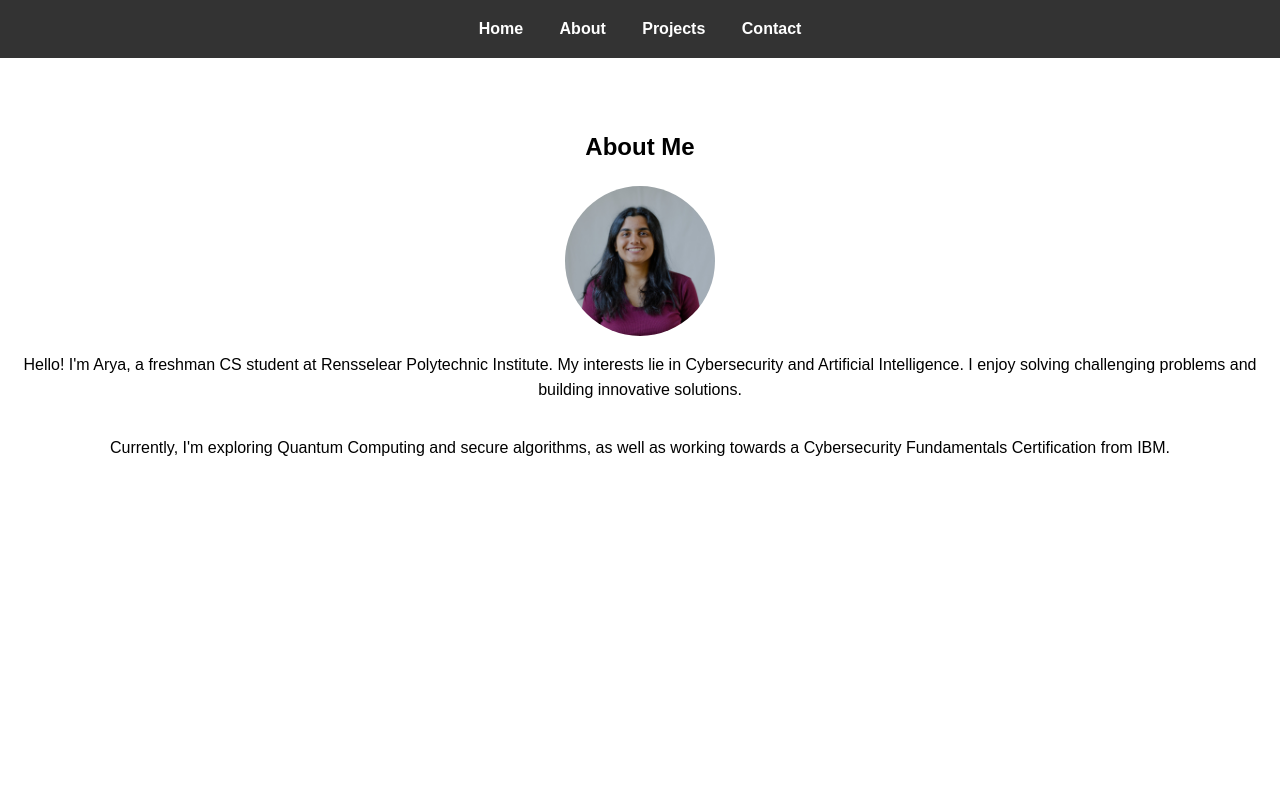
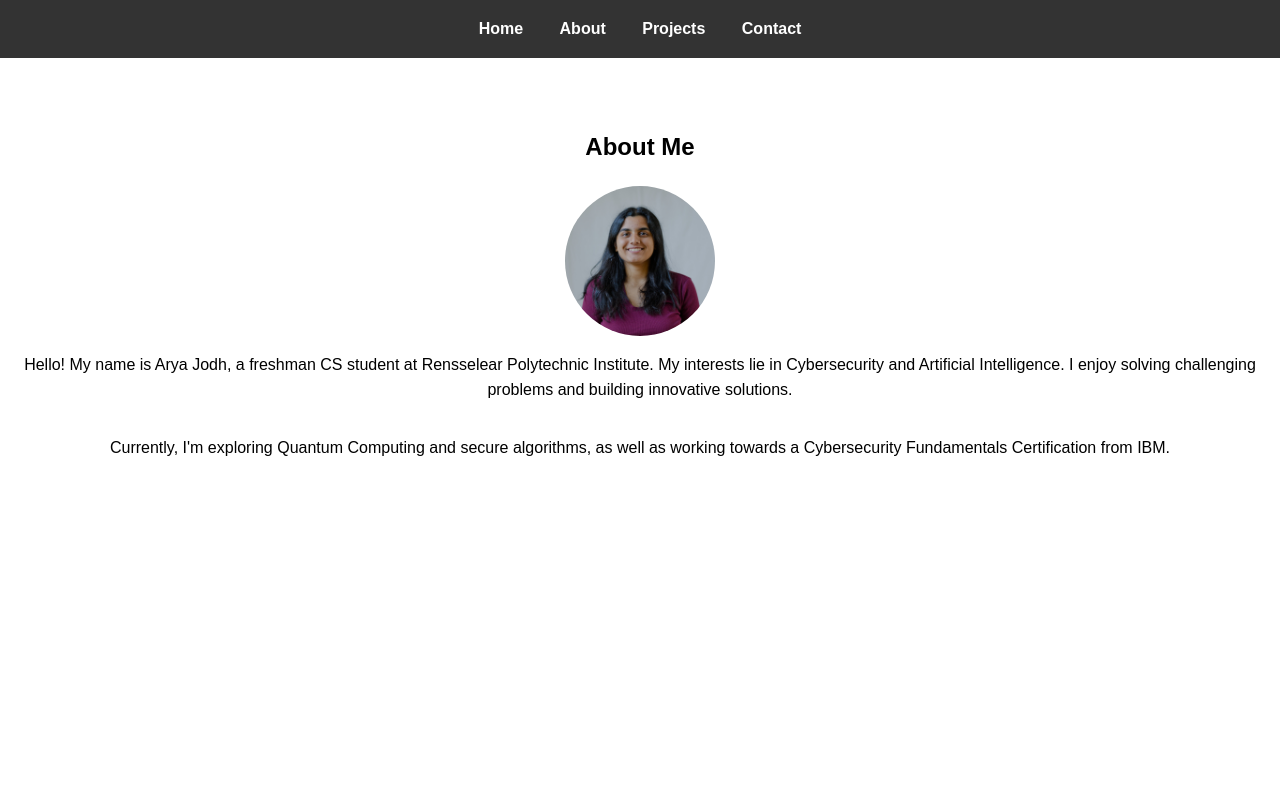
Before and after one commit to aryajodh/my-portfolio, a plain HTML site: page about.html in a window 1280 px wide. Shown: the top 800 px of the page. Drawn offline with Linux system fonts and the light colour scheme.

Commit message:
Updated about page

```diff
--- a/about.html
+++ b/about.html
@@ -19,7 +19,7 @@
         <section id="about">
             <h1>About Me</h1>
             <img src="images/profile_picture.jpg" alt="Arya's Profile Picture" style="width: 150px; border-radius: 50%;">
-            <p>Hello! I'm Arya, a freshman CS student at Rensselear Polytechnic Institute. My interests lie in Cybersecurity and Artificial Intelligence. I enjoy solving challenging problems and building innovative solutions.</p>
+            <p>Hello! My name is Arya Jodh, a freshman CS student at Rensselear Polytechnic Institute. My interests lie in Cybersecurity and Artificial Intelligence. I enjoy solving challenging problems and building innovative solutions.</p>
             <p>Currently, I'm exploring Quantum Computing and secure algorithms, as well as working towards a Cybersecurity Fundamentals Certification from IBM.</p>
         </section>
     </main>
```
